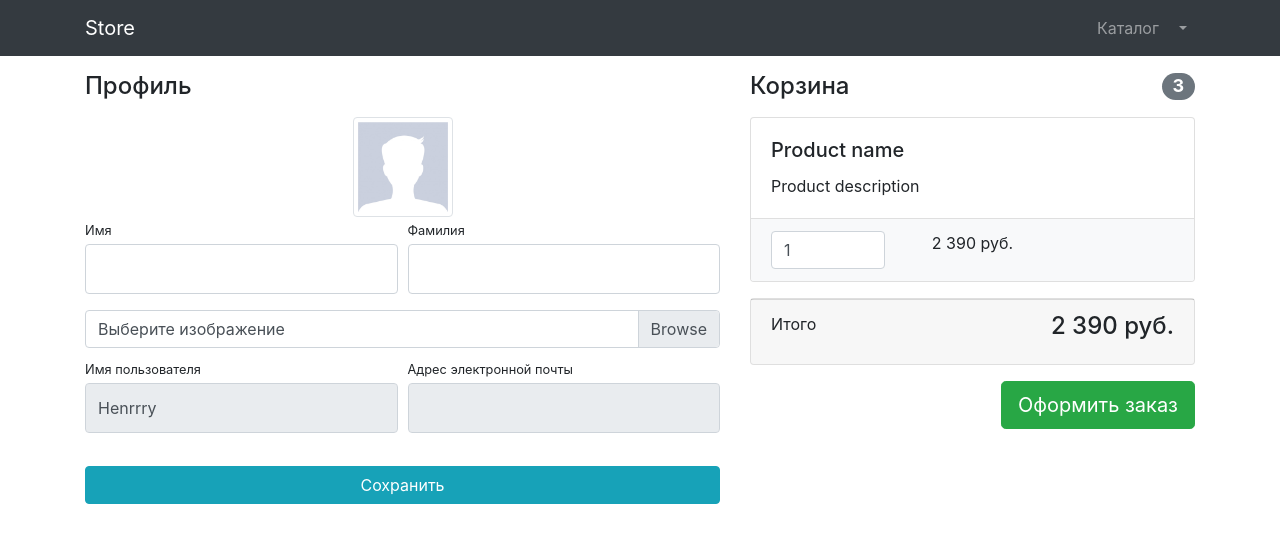
After one commit to andSpt/Internet_shop, a Django app: page /users/profile/ in a window 1280 px wide. The commit adds this page. Shown: the top 543 px of the page. Run offline with Django 3.2, Linux system fonts and the light colour scheme; a user stored in the database is signed in; some libraries are stand-ins or nearby versions.

Commit message:
Finished authorisation user, made profile users

```diff
--- a/products/templates/products/base.html
+++ b/products/templates/products/base.html
@@ -35,30 +35,39 @@
                 <li class="nav-item">
                     <a class="nav-link" href="{% url 'products:index' %}">Каталог <i class="fas fa-shopping-bag"></i> </a>
                 </li>
-                <li class="nav-item">
-                    <a class="nav-link" href="{% url 'users:login' %}">Войти <i class="fas fa-sign-in-alt"></i></a>
-                </li>
-                <li class="nav-item dropdown">
+                {% if user.is_authenticated %}
+                    <li class="nav-item dropdown">
                     <a class="nav-link dropdown-toggle" href="#" id="navbarDropdown" role="button"
                        data-bs-toggle="dropdown" aria-expanded="false">
                         <i class="fas fa-user-circle"></i>
                     </a>
                     <ul class="dropdown-menu" aria-labelledby="navbarDropdown">
                         <li>
-                            <a class="dropdown-item" href="users/profile.html">Профиль</a>
+                            <a class="dropdown-item" href="{% url 'users:profile' %}">Профиль</a>
                         </li>
                         <li><a class="dropdown-item" href="orders/orders.html">Заказы</a></li>
-                        <li><a class="dropdown-item" href="#">Админ-панель</a></li>
+                        {% if user.is_superuser or user.is_staff %}
+                            <li>
+                                <a class="dropdown-item" href="{% url 'admin:index' %}">
+                                    Админ-панель
+                                </a>
+                            </li>
+                        {% endif %}
                         <li>
                             <hr class="dropdown-divider">
                         </li>
                         <li>
-                            <a class="dropdown-item" href="#">
+                            <a class="dropdown-item" href="{% url 'users:logout' %}">
                                 Выйти
                             </a>
                         </li>
                     </ul>
                 </li>
+                {% else %}
+                    <li class="nav-item">
+                        <a class="nav-link" href="{% url 'users:login' %}">Войти <i class="fas fa-sign-in-alt"></i></a>
+                    </li>
+                {% endif %}
             </ul>
         </div>
     </div>
--- a/products/views.py
+++ b/products/views.py
@@ -3,9 +3,7 @@ from django.shortcuts import render
 from products.models import ProductCategory, Product
 
 def index(request):
-    context = {'title': 'Store',
-
-}
+    context = {'title': 'Store',}
     return render(request, 'products/index.html', context)
 
 def products(request):
--- a/store/settings.py
+++ b/store/settings.py
@@ -106,7 +106,7 @@ AUTH_PASSWORD_VALIDATORS = [
 # Internationalization
 # https://docs.djangoproject.com/en/3.2/topics/i18n/
 
-LANGUAGE_CODE = 'en-us'
+LANGUAGE_CODE = 'ru-ru'
 
 TIME_ZONE = 'UTC'
 
--- a/users/forms.py
+++ b/users/forms.py
@@ -1,29 +1,32 @@
 from django import forms
-from django.contrib.auth.forms import AuthenticationForm, UserCreationForm
+from django.contrib.auth.forms import AuthenticationForm, UserCreationForm, UserChangeForm
 
 from users.models import User
 
 
 class UserLoginForm(AuthenticationForm):
     username = forms.CharField(widget=forms.TextInput(attrs={
-        'class': 'form-control py-4', 'placeholder': 'Введите имя пользователя',}))
+        'class': 'form-control py-4',
+        'placeholder': 'Введите имя пользователя' }))
     password = forms.CharField(widget=forms.PasswordInput(attrs={
-        'class': 'form-control py-4', 'placeholder': 'Введите пароль',}))
+        'class': 'form-control py-4', 'placeholder': 'Введите пароль', }))
 
     class Meta:
         model = User
-        fields = ('username', 'password')
+        fields = ['username', 'password']
 
 
 class UserRegistrationForm(UserCreationForm):
     first_name = forms.CharField(widget=forms.TextInput(attrs={
-        'class': 'form-control py-4','placeholder': 'Введите имя',}))
+        'class': 'form-control py-4', 'placeholder': 'Введите имя', }))
     last_name = forms.CharField(widget=forms.TextInput(attrs={
-        'class': 'form-control py-4', 'placeholder': 'Введите фамилию',}))
+        'class': 'form-control py-4', 'placeholder': 'Введите фамилию', }))
     username = forms.CharField(widget=forms.TextInput(attrs={
-        'class': 'form-control py-4', 'placeholder': 'Введите имя пользователя',}))
+        'class': 'form-control py-4',
+        'placeholder': 'Введите имя пользователя', }))
     email = forms.CharField(widget=forms.EmailInput(attrs={
-        'class': 'form-control py-4', 'placeholder': 'ВВедите адрес электронной почты',}))
+        'class': 'form-control py-4',
+        'placeholder': 'ВВедите адрес электронной почты', }))
     password1 = forms.CharField(widget=forms.PasswordInput(attrs={
         'class': 'form-control py-4', 'placeholder': 'Введите пароль', }))
     password2 = forms.CharField(widget=forms.PasswordInput(attrs={
@@ -31,4 +34,17 @@ class UserRegistrationForm(UserCreationForm):
 
     class Meta:
         model = User
-        fields = ('first_name', 'last_name', 'username', 'email', 'password1', 'password2')
+        fields = ['first_name', 'last_name', 'username', 'email', 'password1',
+                  'password2']
+
+
+class UserProfileForm(UserChangeForm):
+    first_name = forms.CharField(widget=forms.TextInput(attrs={'class': 'form-control py-4'}))
+    last_name = forms.CharField(widget=forms.TextInput(attrs={'class': 'form-control py-4'}))
+    image = forms.ImageField(widget=forms.FileInput(attrs={'class': 'custom-file-input'}), required=False)
+    username = forms.CharField(widget=forms.TextInput(attrs={'class': 'form-control py-4', 'readonly': True}))
+    email = forms.CharField(widget=forms.TextInput(attrs={'class': 'form-control py-4', 'readonly': True}))
+
+    class Meta:
+        model = User
+        fields = ['first_name', 'last_name', 'image', 'username', 'email']
--- /dev/null
+++ b/users/templates/users/profile.html
@@ -0,0 +1,108 @@
+{% extends 'products/base.html' %}
+{% load static %}
+
+
+
+{% block css %}
+    <!-- Custom styles for this template -->
+    <link href="{% static 'vendor/css/profile.css' %}" rel="stylesheet">
+{% endblock %}
+
+{% block content%}
+<div class="container">
+    <div class="row">
+        <div class="col-lg-7">
+            <h4 class="mt-3 mb-3">Профиль</h4>
+            <div class="col-lg-12 text-center">
+                <img width="100" height="100" src="{% if user.image %}{{ user.image.url }}{% else %}{% static 'vendor/img/users/default_avatar.jpg' %}{% endif %}" class="img-thumbnail">
+            </div>
+            <form action="{% url 'users:profile' %}" method="post" enctype="multipart/form-data">
+                {% csrf_token %}
+                <div class="form-row">
+                    <div class="col-lg-6">
+                        <div class="form-group">
+                            <label class="small mb-1" for="{{ form.first_name.id_for_label }}">
+                                Имя
+                            </label>
+                            {{ form.first_name }}
+                        </div>
+                    </div>
+                    <div class="col-lg-6">
+                        <div class="form-group">
+                            <label class="small mb-1" for="{{ form.last_name.id_for_label }}">
+                                Фамилия
+                            </label>
+                            {{ form.last_name }}
+                        </div>
+                    </div>
+                </div>
+                <div class="form-row mb-2">
+                    <div class="col-lg-12">
+                        <div class="custom-file">
+                            {{ form.image }}
+                            <label class="custom-file-label" for="{{ form.image.id_for_label }}">
+                                Выберите изображение
+                            </label>
+                        </div>
+                    </div>
+                </div>
+                <div class="form-row">
+                    <div class="col-lg-6">
+                        <label class="small mb-1" for="{{ form.username.id_for_label }}">
+                            Имя пользователя
+                        </label>
+                        {{ form.username }}
+                    </div>
+                    <div class="col-lg-6">
+                        <label class="small mb-1" for="{{ form.email.id_for_label }}">
+                            Адрес электронной почты
+                        </label>
+                        {{ form.email }}
+                    </div>
+                </div>
+                <div class="form-row">
+                    <div class="col-lg-12" style="margin-top: 33px;">
+                        <input class="btn btn-info btn-block" type="submit" value="Сохранить">
+                    </div>
+                </div>
+            </form>
+        </div>
+        <div class="col-lg-5">
+            <h4 class="mt-3 mb-3 d-flex justify-content-between align-items-center mb-3">
+                Корзина <span class="badge badge-secondary badge-pill">3</span>
+            </h4>
+            <div class="card mb-3">
+                <div class="card-body">
+                    <h5 class="card-title">Product name</h5>
+                    <p class="card-text">Product description</p>
+                </div>
+                <ul class="list-group list-group-flush">
+                    <li class="list-group-item bg-light">
+                        <div class="row text-center">
+                            <div class="col-lg-4">
+                                <input name="basketID" type="number" class="form-control"
+                                       value="1" min="0">
+                            </div>
+                            <div class="col-lg-4">2 390 руб.</div>
+                            <div class="col-lg-4">
+                                <a href="#">
+                                    <i class="fas fa-trash"></i>
+                                </a>
+                            </div>
+                        </div>
+                    </li>
+                </ul>
+            </div>
+            <div class="card mb-3">
+                <div class="card-footer">
+                    <p class="float-left">Итого</p>
+                    <h4 class="float-right">2 390 руб.</h4>
+                </div>
+            </div>
+            <a class="btn btn-success btn-lg float-right" href="../orders/order-create.html">
+                Оформить заказ
+            </a>
+        </div>
+    </div>
+</div>
+{% endblock%}
--- a/users/templates/users/registration.html
+++ b/users/templates/users/registration.html
@@ -8,13 +8,15 @@
             <div class="container">
                 <div class="row justify-content-center">
                     <div class="col-lg-7">
+                        {% if form.errors %}
                         <div class="alert alert-warning alert-dismissible fade show" role="alert"
                              style="margin-top: 50px;">
-                            <strong>Holy guacamole!</strong> You should check in on some of those fields below.
+                            {{ form.errors }}
                             <button type="button" class="close" data-dismiss="alert" aria-label="Close">
                                 <span aria-hidden="true">&times;</span>
                             </button>
                         </div>
+                        {% endif %}
                         <div class="card shadow-lg border-0 rounded-lg mt-5">
                             <div class="card-header"><h3 class="text-center font-weight-light my-4">Создать аккаунт</h3>
                             </div>
--- a/users/urls.py
+++ b/users/urls.py
@@ -1,10 +1,12 @@
 from django.urls import path
 
-from users.views import login, registration
+from users.views import login, registration, profile, logout
 
 app_name = 'users'
 
 urlpatterns = [
     path('login/', login, name='login'),
     path('registration/', registration, name='registration'),
+    path('profile/', profile, name='profile'),
+    path('logout/', logout, name='logout'),
 ]
--- a/users/views.py
+++ b/users/views.py
@@ -1,10 +1,10 @@
-from django.contrib import auth
+from django.contrib import auth, messages
 from django.http import HttpResponseRedirect
 from django.shortcuts import render
 from django.urls import reverse
 
 from users.models import User
-from users.forms import UserLoginForm, UserRegistrationForm
+from users.forms import UserLoginForm, UserRegistrationForm, UserProfileForm
 
 def login(request):
     if request.method == 'POST':
@@ -22,15 +22,33 @@ def login(request):
     context = {'form': form}
     return render(request, 'users/login.html', context)
 
-
 def registration(request):
     if request.method == 'POST':
         form = UserRegistrationForm(data=request.POST)
         if form.is_valid():
             form.save()
+            messages.success(request, 'Вы успешно зарегистрированны!')
             return HttpResponseRedirect(reverse('users:login'))
     else:
         form = UserRegistrationForm()
 
     context = {'form': form}
     return render(request, 'users/registration.html', context)
+
+def profile(request):
+    if request.method == 'POST':
+        form = UserProfileForm(instance=request.user, data=request.POST, files=request.FILES)
+        if form.is_valid():
+            form.save()
+            return HttpResponseRedirect(reverse('users:profile'))
+        else:
+            print(form.errors)
+
+    else:
+        form = UserProfileForm(instance=request.user)
+    context = {'form': form, 'title': 'Store - Профиль'}
+    return render(request, 'users/profile.html', context)
+
+def logout(request):
+    auth.logout(request)
+    return HttpResponseRedirect(reverse('index'))
```
Also changed, not shown: users/templates/users/login.html (+12 -2 lines), db.sqlite3, media/users_images/123.jpg (added), media/users_images/123_bXvbpqv.jpg (added).
